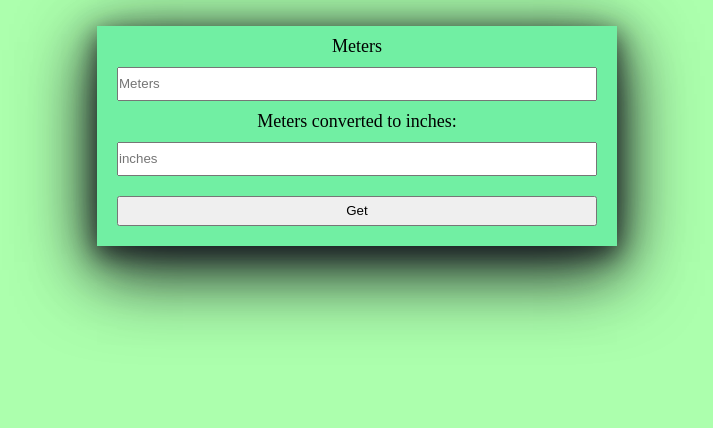
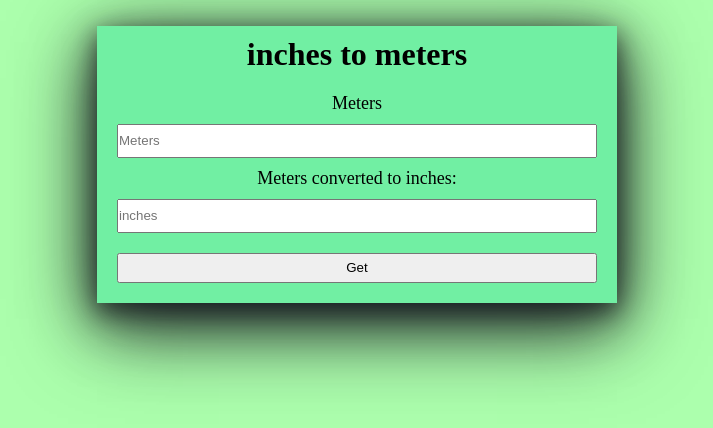
Before and after one commit to PixelDroid19/Academia_Geek, a plain HTML site: page Modulo 2/02-Estructuras-Secuenciales/Ejercicio 2/index.html in a window 1280 px wide. Shown: the whole page, without its empty margins (283-996 px from the left). Drawn offline with Linux system fonts and the light colour scheme.

Commit message:
Update index.html

```diff
--- a/Modulo 2/02-Estructuras-Secuenciales/Ejercicio 2/index.html
+++ b/Modulo 2/02-Estructuras-Secuenciales/Ejercicio 2/index.html
@@ -10,6 +10,7 @@
 	<div class="main">
 
 		<div class="form">
+			<h1>inches to meters</h1>
 			<label>Meters</label>
 			<input type="number" name="Meters" placeholder="Meters" id="Meters">
 			<label>Meters converted to inches: </label>
```
